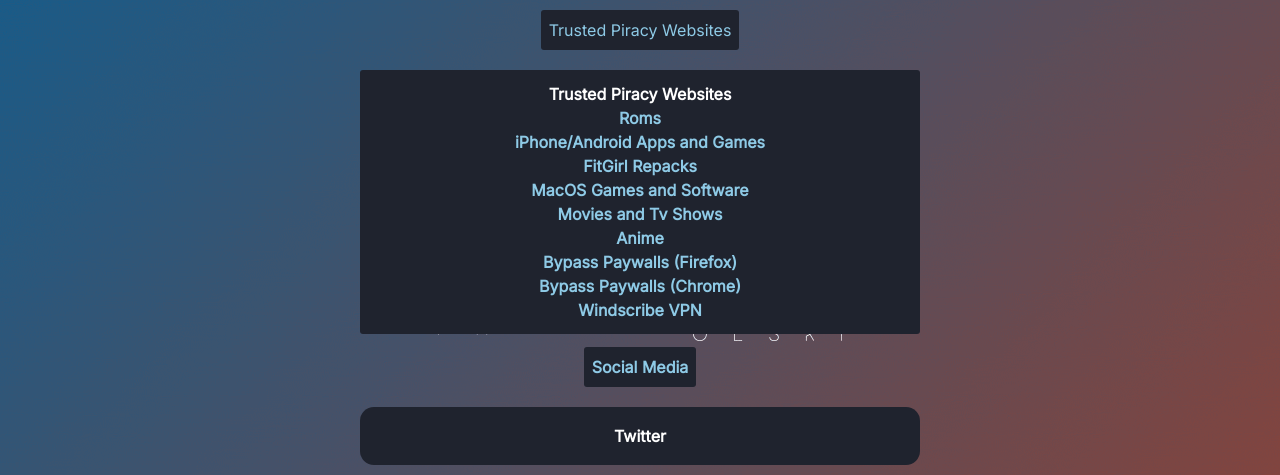
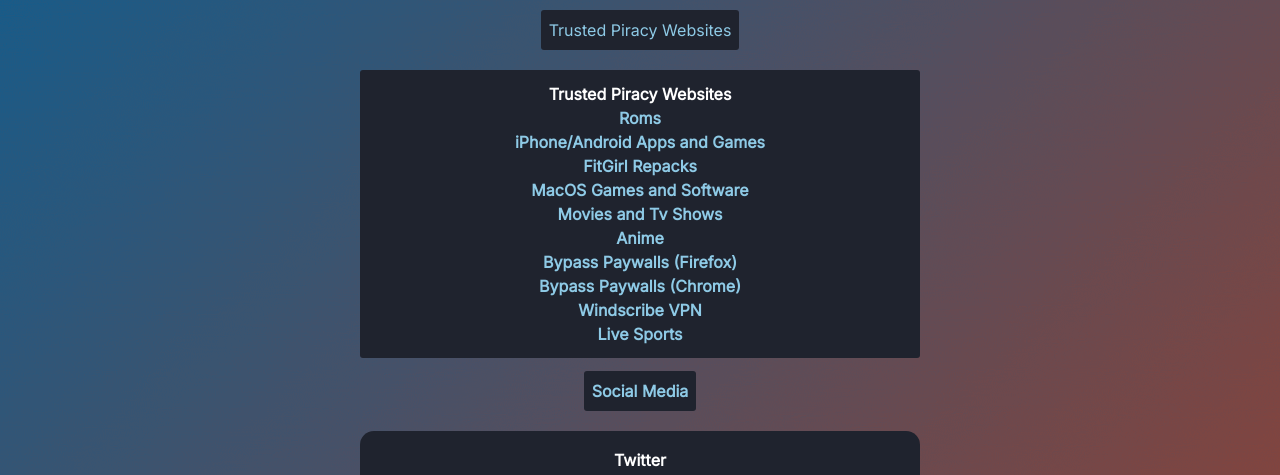
Before and after one commit to Zooderss/Zooderss.github.io, a plain HTML site: page index.html in a window 1280 px wide. Shown: the part 319-794 px from the top of the page. Drawn offline with Linux system fonts and the light colour scheme.

Commit message:
Added Live sports

```diff
--- a/index.html
+++ b/index.html
@@ -58,6 +58,10 @@
 				<center> <a href="https://gitlab.com/magnolia1234/bypass-paywalls-chrome-clean" target"_blank">Bypass Paywalls (Chrome)</a></center>
                 <center>
                 <a href="https://windscribe.com/" target"_blank">Windscribe VPN</a>
+                </center>
+
+                <center>
+                <a href="https://methstreams.com/schedules/" target="_blank">Live Sports</a>
                 </center>
             </p>
           </div>
```
